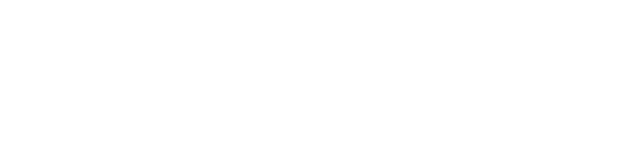
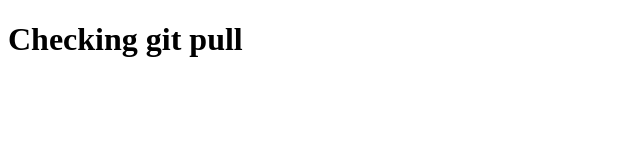
Before and after one commit to sunilsrblr10/DemoRepository, a plain HTML site: page index2.html in a window 1280 px wide. Shown: the whole page, without its empty margins (0-640 px from the left). Drawn offline with Linux system fonts and the light colour scheme.

Commit message:
Update index2.html

```diff
--- a/index2.html
+++ b/index2.html
@@ -5,6 +5,7 @@
     <meta http-equiv="X-UA-Compatible" content="IE=edge">
     <meta name="viewport" content="width=device-width, initial-scale=1.0">
     <title>Checking stash</title>
+    <h1>Checking git pull<h1>
 </head>
 <body>
 
```
